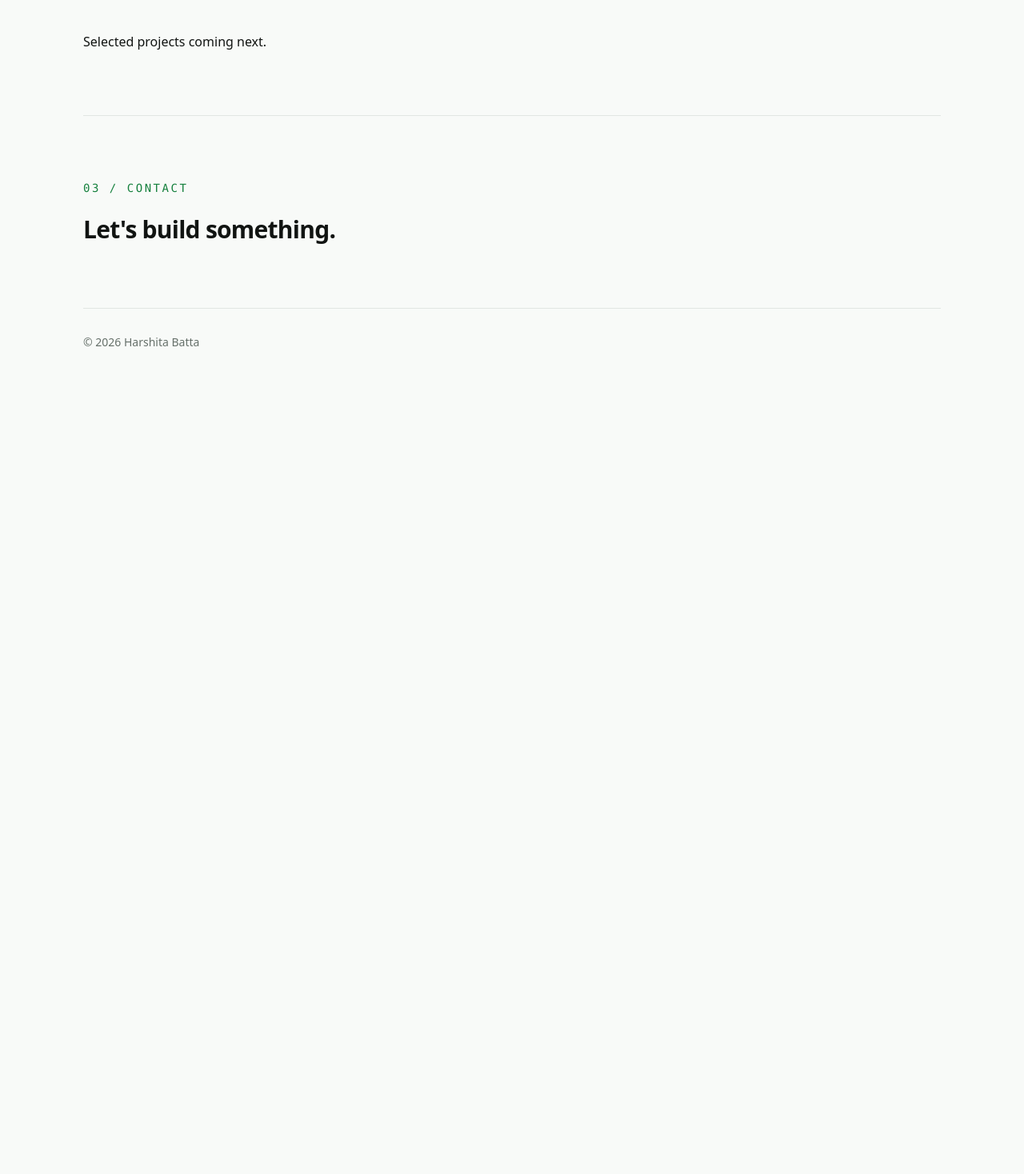
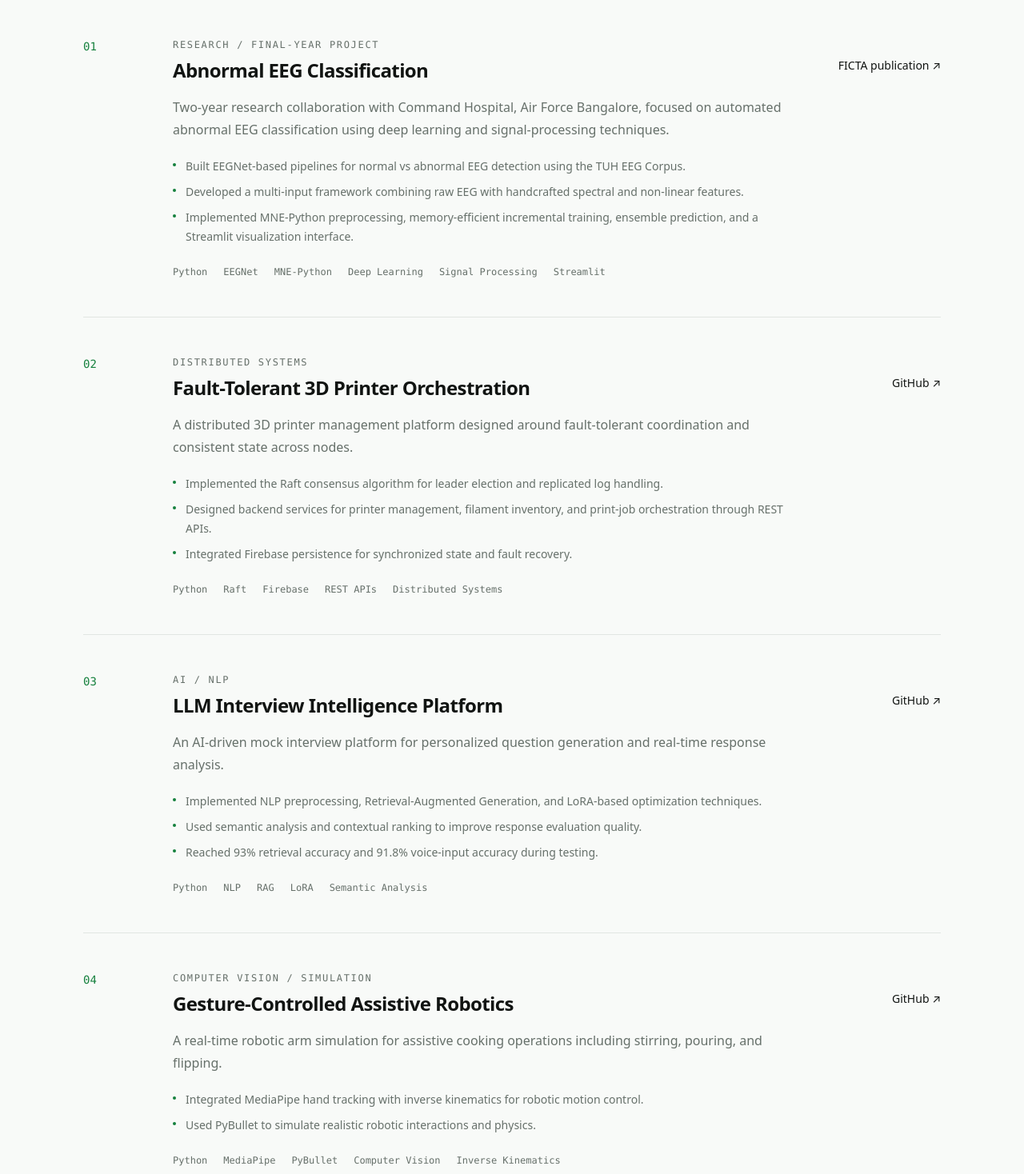
Before and after one commit to harshitabatta/Portfolio, a Next.js app: page / in a window 1280 px wide. Shown: the part 1542-3010 px from the top of the page at 80% size. Before the commit the page ends 2044 px from the top, so only its background shows below. Built offline with nearby package versions, Linux system fonts and the light colour scheme.

Commit message:
feat: build selected work and research portfolio section

```diff
--- a/src/app/page.tsx
+++ b/src/app/page.tsx
@@ -22,14 +22,74 @@ const experiences = [
   },
 ];
 
+const projects = [
+  {
+    number: "01",
+    title: "Abnormal EEG Classification",
+    type: "Research / Final-year project",
+    description:
+      "Two-year research collaboration with Command Hospital, Air Force Bangalore, focused on automated abnormal EEG classification using deep learning and signal-processing techniques.",
+    details: [
+      "Built EEGNet-based pipelines for normal vs abnormal EEG detection using the TUH EEG Corpus.",
+      "Developed a multi-input framework combining raw EEG with handcrafted spectral and non-linear features.",
+      "Implemented MNE-Python preprocessing, memory-efficient incremental training, ensemble prediction, and a Streamlit visualization interface.",
+    ],
+    technologies: ["Python", "EEGNet", "MNE-Python", "Deep Learning", "Signal Processing", "Streamlit"],
+    linkLabel: "FICTA publication ↗",
+    link: "#publication",
+  },
+  {
+    number: "02",
+    title: "Fault-Tolerant 3D Printer Orchestration",
+    type: "Distributed systems",
+    description:
+      "A distributed 3D printer management platform designed around fault-tolerant coordination and consistent state across nodes.",
+    details: [
+      "Implemented the Raft consensus algorithm for leader election and replicated log handling.",
+      "Designed backend services for printer management, filament inventory, and print-job orchestration through REST APIs.",
+      "Integrated Firebase persistence for synchronized state and fault recovery.",
+    ],
+    technologies: ["Python", "Raft", "Firebase", "REST APIs", "Distributed Systems"],
+    linkLabel: "GitHub ↗",
+    link: "https://github.com/harshitabatta",
+  },
+  {
+    number: "03",
+    title: "LLM Interview Intelligence Platform",
+    type: "AI / NLP",
+    description:
+      "An AI-driven mock interview platform for personalized question generation and real-time response analysis.",
+    details: [
+      "Implemented NLP preprocessing, Retrieval-Augmented Generation, and LoRA-based optimization techniques.",
+      "Used semantic analysis and contextual ranking to improve response evaluation quality.",
+      "Reached 93% retrieval accuracy and 91.8% voice-input accuracy during testing.",
+    ],
+    technologies: ["Python", "NLP", "RAG", "LoRA", "Semantic Analysis"],
+    linkLabel: "GitHub ↗",
+    link: "https://github.com/harshitabatta",
+  },
+  {
+    number: "04",
+    title: "Gesture-Controlled Assistive Robotics",
+    type: "Computer vision / Simulation",
+    description:
+      "A real-time robotic arm simulation for assistive cooking operations including stirring, pouring, and flipping.",
+    details: [
+      "Integrated MediaPipe hand tracking with inverse kinematics for robotic motion control.",
+      "Used PyBullet to simulate realistic robotic interactions and physics.",
+    ],
+    technologies: ["Python", "MediaPipe", "PyBullet", "Computer Vision", "Inverse Kinematics"],
+    linkLabel: "GitHub ↗",
+    link: "https://github.com/harshitabatta",
+  },
+];
+
 export default function Home() {
   return (
     <main className="min-h-screen bg-[rgb(var(--background))] text-ink">
       <div className="mx-auto max-w-6xl px-6 py-8 sm:px-8 lg:px-10">
         <header className="flex items-center justify-between border-b border-line pb-6">
-          <Link href="#top" className="font-medium tracking-tight">
-            HARSHITA BATTA
-          </Link>
+          <Link href="#top" className="font-medium tracking-tight">HARSHITA BATTA</Link>
           <nav className="flex items-center gap-6 text-sm text-muted">
             <Link href="#experience" className="transition-colors hover:text-accent">Experience</Link>
             <Link href="#work" className="transition-colors hover:text-accent">Work</Link>
@@ -40,26 +100,13 @@ export default function Home() {
         <section id="top" className="flex min-h-[72vh] items-center py-20 lg:py-24">
           <div className="max-w-5xl">
             <p className="mb-6 font-mono text-sm uppercase tracking-[0.18em] text-accent">Software Engineer</p>
-            <h1 className="max-w-4xl text-5xl font-semibold leading-[1.02] tracking-[-0.05em] sm:text-6xl lg:text-[5rem]">
-              I build backend systems and production software.
-            </h1>
-            <p className="mt-8 max-w-3xl text-lg leading-8 text-muted">
-              Backend engineering, distributed systems, and applied AI — building reliable software from APIs to production infrastructure.
-            </p>
-
+            <h1 className="max-w-4xl text-5xl font-semibold leading-[1.02] tracking-[-0.05em] sm:text-6xl lg:text-[5rem]">I build backend systems and production software.</h1>
+            <p className="mt-8 max-w-3xl text-lg leading-8 text-muted">Backend engineering, distributed systems, and applied AI — building reliable software from APIs to production infrastructure.</p>
             <div className="mt-10 flex flex-wrap gap-3 text-sm">
-              <a href="#experience" className="rounded-full bg-accent px-5 py-2.5 font-medium text-white transition-colors hover:bg-accent-strong">
-                View experience →
-              </a>
-              <a href="/Harshita_Batta_Resume.pdf" className="rounded-full border border-line px-5 py-2.5 transition-colors hover:border-accent hover:text-accent">
-                Resume ↗
-              </a>
-              <a href="https://github.com/harshitabatta" target="_blank" rel="noreferrer" className="rounded-full border border-line px-5 py-2.5 transition-colors hover:border-accent hover:text-accent">
-                GitHub ↗
-              </a>
-              <a href="https://www.linkedin.com/in/harshita-batta/" target="_blank" rel="noreferrer" className="rounded-full border border-line px-5 py-2.5 transition-colors hover:border-accent hover:text-accent">
-                LinkedIn ↗
-              </a>
+              <a href="#experience" className="rounded-full bg-accent px-5 py-2.5 font-medium text-white transition-colors hover:bg-accent-strong">View experience →</a>
+              <a href="/Harshita_Batta_Resume.pdf" className="rounded-full border border-line px-5 py-2.5 transition-colors hover:border-accent hover:text-accent">Resume ↗</a>
+              <a href="https://github.com/harshitabatta" target="_blank" rel="noreferrer" className="rounded-full border border-line px-5 py-2.5 transition-colors hover:border-accent hover:text-accent">GitHub ↗</a>
+              <a href="https://www.linkedin.com/in/harshita-batta/" target="_blank" rel="noreferrer" className="rounded-full border border-line px-5 py-2.5 transition-colors hover:border-accent hover:text-accent">LinkedIn ↗</a>
             </div>
           </div>
         </section>
@@ -69,27 +116,16 @@ export default function Home() {
             <p className="font-mono text-sm uppercase tracking-[0.18em] text-accent">01 / Experience</p>
             <span className="font-mono text-xs text-muted">Professional history</span>
           </div>
-
           <div className="mt-12 divide-y divide-line">
             {experiences.map((experience) => (
               <article key={`${experience.company}-${experience.role}`} className="grid gap-8 py-10 first:pt-0 lg:grid-cols-[180px_minmax(0,1fr)]">
-                <div className="font-mono text-xs uppercase tracking-[0.12em] text-muted lg:pt-1">
-                  <p>{experience.period}</p>
-                  <p className="mt-2 normal-case tracking-normal">{experience.location}</p>
-                </div>
-
+                <div className="font-mono text-xs uppercase tracking-[0.12em] text-muted lg:pt-1"><p>{experience.period}</p><p className="mt-2 normal-case tracking-normal">{experience.location}</p></div>
                 <div>
                   <h2 className="text-2xl font-semibold tracking-tight">{experience.company}</h2>
                   <p className="mt-2 text-lg">{experience.role}</p>
-                  {experience.previousRole && (
-                    <p className="mt-1 text-sm text-muted">Previously · {experience.previousRole}</p>
-                  )}
+                  {experience.previousRole && <p className="mt-1 text-sm text-muted">Previously · {experience.previousRole}</p>}
                   <p className="mt-5 max-w-3xl leading-7 text-muted">{experience.description}</p>
-                  <div className="mt-5 flex max-w-3xl flex-wrap gap-x-5 gap-y-2 font-mono text-xs text-muted">
-                    {experience.technologies.map((technology) => (
-                      <span key={technology}>{technology}</span>
-                    ))}
-                  </div>
+                  <div className="mt-5 flex max-w-3xl flex-wrap gap-x-5 gap-y-2 font-mono text-xs text-muted">{experience.technologies.map((technology) => <span key={technology}>{technology}</span>)}</div>
                 </div>
               </article>
             ))}
@@ -101,14 +137,33 @@ export default function Home() {
             <p className="font-mono text-sm uppercase tracking-[0.18em] text-accent">02 / Selected Work</p>
             <span className="font-mono text-xs text-muted">Projects &amp; research</span>
           </div>
-          <div className="mt-10">Selected projects coming next.</div>
+          <div className="mt-12 divide-y divide-line">
+            {projects.map((project) => (
+              <article key={project.number} className="grid gap-8 py-12 first:pt-0 lg:grid-cols-[80px_minmax(0,1fr)_auto]">
+                <div className="font-mono text-sm text-accent">{project.number}</div>
+                <div>
+                  <p className="font-mono text-xs uppercase tracking-[0.14em] text-muted">{project.type}</p>
+                  <h2 className="mt-2 text-2xl font-semibold tracking-tight">{project.title}</h2>
+                  <p className="mt-4 max-w-3xl leading-7 text-muted">{project.description}</p>
+                  <ul className="mt-5 max-w-3xl space-y-2 text-sm leading-6 text-muted">
+                    {project.details.map((detail) => <li key={detail} className="flex gap-3"><span className="mt-2 h-1 w-1 shrink-0 rounded-full bg-accent" /><span>{detail}</span></li>)}
+                  </ul>
+                  <div className="mt-6 flex flex-wrap gap-x-5 gap-y-2 font-mono text-xs text-muted">{project.technologies.map((technology) => <span key={technology}>{technology}</span>)}</div>
+                </div>
+                <a href={project.link} target={project.link.startsWith("http") ? "_blank" : undefined} rel={project.link.startsWith("http") ? "noreferrer" : undefined} className="self-start text-sm transition-colors hover:text-accent lg:pt-6">{project.linkLabel}</a>
+              </article>
+            ))}
+          </div>
+          <div id="publication" className="mt-4 border-t border-line pt-8 text-sm text-muted">
+            <span className="font-mono text-xs uppercase tracking-[0.14em] text-accent">Publication</span>
+            <p className="mt-3 max-w-3xl"><span className="font-medium text-ink">Classification of Abnormalities in EEG Recordings</span> — International Conference on Frontiers of Intelligent Computing Theory and Applications (FICTA), Mar 2026.</p>
+          </div>
         </section>
 
         <section id="contact" className="border-t border-line py-20">
           <p className="font-mono text-sm uppercase tracking-[0.18em] text-accent">03 / Contact</p>
           <h2 className="mt-6 text-3xl font-semibold tracking-tight">Let&apos;s build something.</h2>
         </section>
-
         <footer className="border-t border-line py-8 text-sm text-muted">© 2026 Harshita Batta</footer>
       </div>
     </main>
```
